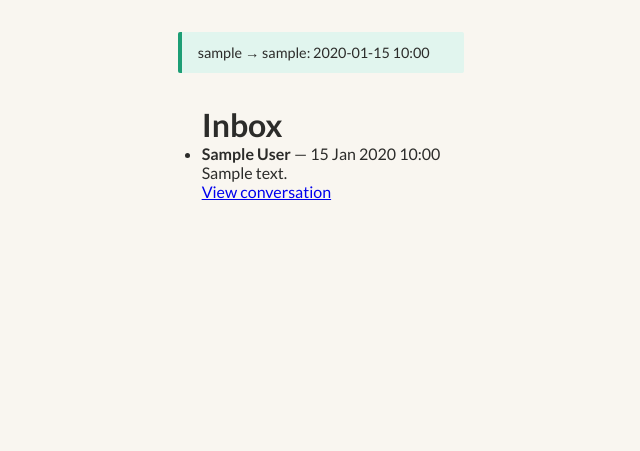
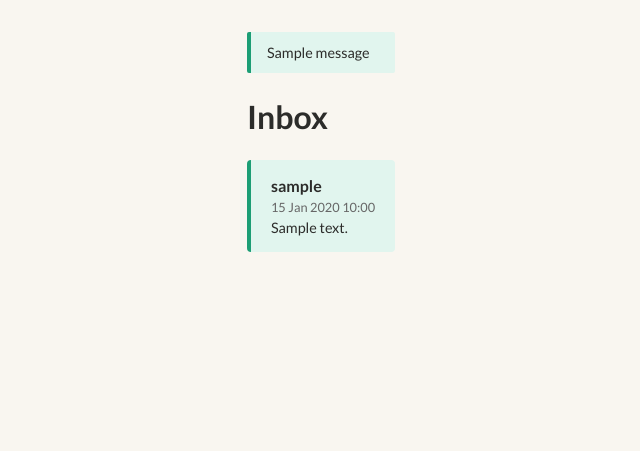
Before and after one commit to Sascha-netizen/sakina_matchmaking, a Django app: page /matching/inbox/ in a window 1280 px wide. Shown: the part 69-520 px from the top of the page, without its empty margins (319-959 px from the left). Run offline with Django 4.2, Linux system fonts and the light colour scheme; a user stored in the database is signed in; tables that the repository leaves empty hold one stand-in row (values such as "Sample post"); one stand-in notice (Sample message) is shown.

Commit message:
Fix inbox and conversation templates: rename messages context variable and add css styling

```diff
--- a/matching/templates/matching/inbox.html
+++ b/matching/templates/matching/inbox.html
@@ -3,23 +3,21 @@
 {% block title %}Inbox — Sakina{% endblock %}
 
 {% block content %}
-<div class="container my-5">
 <h1>Inbox</h1>
 
-    {% if messages %}
-        <ul>
-            {% for message in messages %}
-            <li>
-                <strong>{{ message.sender.first_name }} {{ message.sender.last_name }}</strong>
-                — {{ message.sent_at|date:"d M Y H:i" }}
+{% if inbox_messages %}
+    <ul class="inbox-list">
+        {% for message in inbox_messages %}
+        <li class="inbox-item">
+            <a href="{% url 'matching:conversation' message.sender.profile.id %}">
+                <div class="inbox-item-header">
+                    <strong>{{ message.sender.username }}</strong>
                     {% if not message.read_at %}
-                    <span>(unread)</span>
+                        <span class="unread-badge">Unread</span>
                     {% endif %}
-                <br>
-                {{ message.body|truncatewords:20 }}
-                <br>
-                <a href="{% url 'matching:conversation' message.sender.profile.id %}">
-                    View conversation
+                </div>
+                <div class="inbox-item-meta">{{ message.sent_at|date:"d M Y H:i" }}</div>
+                <div class="inbox-item-preview">{{ message.body|truncatewords:20 }}</div>
             </a>
         </li>
         {% endfor %}
@@ -27,5 +25,4 @@
 {% else %}
     <p>Your inbox is empty.</p>
 {% endif %}
-</div>
 {% endblock %}
--- a/matching/views.py
+++ b/matching/views.py
@@ -66,8 +66,8 @@ def inbox(request):
     ).select_related('sender').order_by('-sent_at')
 
     return render(request, 'matching/inbox.html', {
-        'messages': messages,
-    })
+    'inbox_messages': messages,
+})
 
 
 @login_required
@@ -99,9 +99,9 @@ def conversation(request, user_id):
         return redirect('matching:conversation', user_id=user_id)
 
     return render(request, 'matching/conversation.html', {
-        'messages': messages,
-        'other_user': other_user,
-    })
+    'conversation_messages': messages,
+    'other_user': other_user,
+})
 
 @login_required
 @subscription_required
--- a/static/css/base.css
+++ b/static/css/base.css
@@ -308,3 +308,138 @@ footer {
 .form-errors p {
     margin: 4px 0;
 }
+
+/* ── Inbox ── */
+.inbox-list {
+    list-style: none;
+    padding: 0;
+    margin: 1.5rem 0;
+}
+
+.inbox-item {
+    margin-bottom: 1rem;
+}
+
+.inbox-item a {
+    display: block;
+    background-color: var(--honeydew);
+    border-left: 4px solid var(--seaweed);
+    padding: 1rem 1.25rem;
+    border-radius: 4px;
+    text-decoration: none;
+    color: var(--graphite);
+    transition: background-color 0.2s;
+}
+
+.inbox-item a:hover {
+    background-color: #d0ede2;
+}
+
+.inbox-item-header {
+    display: flex;
+    justify-content: space-between;
+    align-items: center;
+    margin-bottom: 0.25rem;
+}
+
+.unread-badge {
+    background-color: var(--seaweed);
+    color: white;
+    font-size: 0.75rem;
+    padding: 2px 8px;
+    border-radius: 12px;
+}
+
+.inbox-item-meta {
+    font-size: 0.8rem;
+    color: #666;
+    margin-bottom: 0.25rem;
+}
+
+.inbox-item-preview {
+    font-size: 0.9rem;
+}
+
+/* ── Conversation ── */
+.back-link {
+    display: inline-block;
+    margin-bottom: 1.5rem;
+    color: var(--pine-teal);
+    text-decoration: none;
+    font-size: 0.9rem;
+}
+
+.back-link:hover {
+    text-decoration: underline;
+}
+
+.message-thread {
+    margin: 1.5rem 0;
+    display: flex;
+    flex-direction: column;
+    gap: 1rem;
+}
+
+.message-bubble {
+    max-width: 70%;
+    padding: 0.75rem 1rem;
+    border-radius: 8px;
+}
+
+.message-sent {
+    align-self: flex-end;
+    background-color: var(--pine-teal);
+    color: var(--parchment);
+}
+
+.message-sent .message-meta {
+    color: var(--honeydew);
+}
+
+.message-received {
+    align-self: flex-start;
+    background-color: var(--honeydew);
+    color: var(--graphite);
+}
+
+.message-meta {
+    font-size: 0.8rem;
+    margin-bottom: 0.25rem;
+}
+
+.message-bubble p {
+    margin: 0;
+}
+
+.message-form {
+    margin-top: 2rem;
+    display: flex;
+    flex-direction: column;
+    gap: 0.75rem;
+    max-width: 600px;
+}
+
+.message-form textarea {
+    padding: 0.75rem;
+    border: 1px solid #ccc;
+    border-radius: 4px;
+    font-family: 'Lato', sans-serif;
+    font-size: 0.95rem;
+    resize: vertical;
+}
+
+.message-form button {
+    align-self: flex-end;
+    background-color: var(--pine-teal);
+    color: var(--parchment);
+    border: none;
+    padding: 0.6rem 1.5rem;
+    border-radius: 4px;
+    font-weight: 700;
+    cursor: pointer;
+    transition: background-color 0.2s;
+}
+
+.message-form button:hover {
+    background-color: var(--seaweed);
+}
```
Also changed, not shown: matching/templates/matching/conversation.html (+9 -15 lines). Lines whose indentation alone changed are shown as unchanged.
